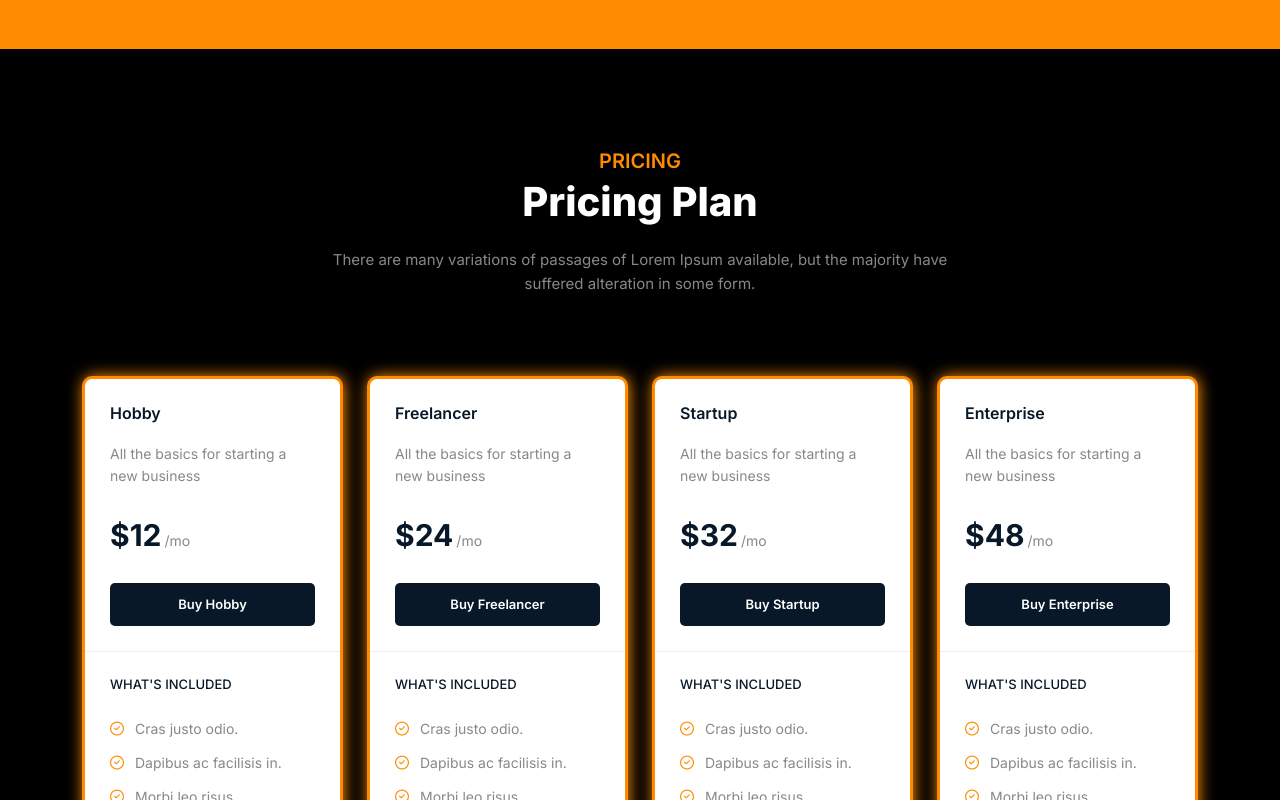
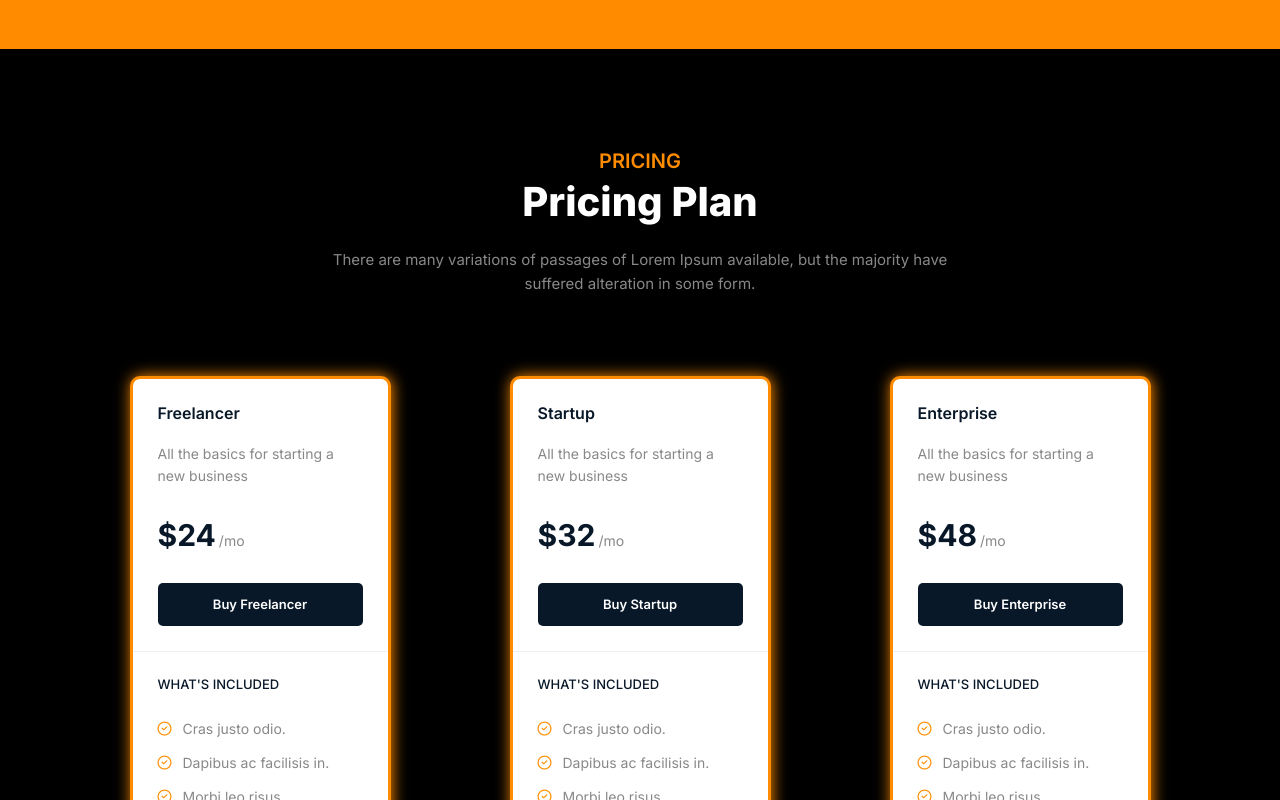
Before and after one commit to Grupo-02-CCO/semente-web, a website: page Appvila-free-lite/index.html in a window 1280 px wide. Shown: the part 2651-3451 px from the top of the page. Drawn offline with Linux system fonts and the light colour scheme.

```diff
--- a/Appvila-free-lite/assets/css/detalhesS.css
+++ b/Appvila-free-lite/assets/css/detalhesS.css
@@ -18,3 +18,9 @@
     flex-direction: row;
     justify-content: space-around;
 }
+#vmv{
+    display: flex;
+    align-items: flex-start;
+    flex-direction: row;
+    justify-content: space-around;
+}
--- a/Appvila-free-lite/index.html
+++ b/Appvila-free-lite/index.html
@@ -453,38 +453,7 @@
                     </div>
                 </div>
             </div>
-            <div class="row">
-                <div class="col-lg-3 col-md-6 col-12">
-                    <!-- Single Table -->
-                    <div class="single-table wow fadeInUp" data-wow-delay=".2s">
-                        <!-- Table Head -->
-                        <div class="table-head">
-                            <h4 class="title">Hobby</h4>
-                            <p>All the basics for starting a new business</p>
-                            <div class="price">
-                                <h2 class="amount">$12<span class="duration">/mo</span></h2>
-                            </div>
-                            <div class="button">
-                                <a href="javascript:void(0)" class="btn">Buy Hobby</a>
-                            </div>
-                        </div>
-                        <!-- End Table Head -->
-                        <!-- Start Table Content -->
-                        <div class="table-content">
-                            <h4 class="middle-title">What's Included</h4>
-                            <!-- Table List -->
-                            <ul class="table-list">
-                                <li><i class="lni lni-checkmark-circle"></i> Cras justo odio.</li>
-                                <li><i class="lni lni-checkmark-circle"></i> Dapibus ac facilisis in.</li>
-                                <li><i class="lni lni-checkmark-circle"></i> Morbi leo risus.</li>
-                                <li><i class="lni lni-checkmark-circle"></i> Potenti felis, in cras ligula.</li>
-                            </ul>
-                            <!-- End Table List -->
-                        </div>
-                        <!-- End Table Content -->
-                    </div>
-                    <!-- End Single Table-->
-                </div>
+            <div class="row"  id="vmv">
                 <div class="col-lg-3 col-md-6 col-12">
                     <!-- Single Table -->
                     <div class="single-table wow fadeInUp" data-wow-delay=".4s">
```
